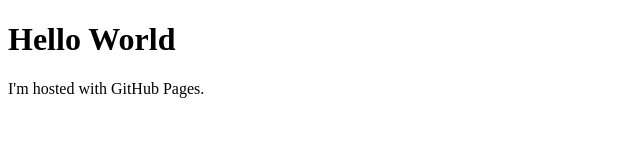
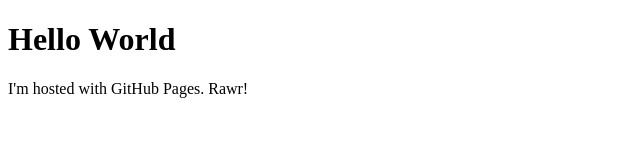
Before and after one commit to cuervo999/cuervo999.github.io, a plain HTML site: page index.html in a window 1280 px wide. Shown: the full height of the page, 0-640 px from the left. Drawn offline with Linux system fonts and the light colour scheme.

Commit message:
Update index.html

```diff
--- a/index.html
+++ b/index.html
@@ -2,6 +2,6 @@
 <html>
 <body>
 <h1>Hello World</h1>
-<p>I'm hosted with GitHub Pages.</p>
+<p>I'm hosted with GitHub Pages. Rawr!</p>
 </body>
 </html>
```
